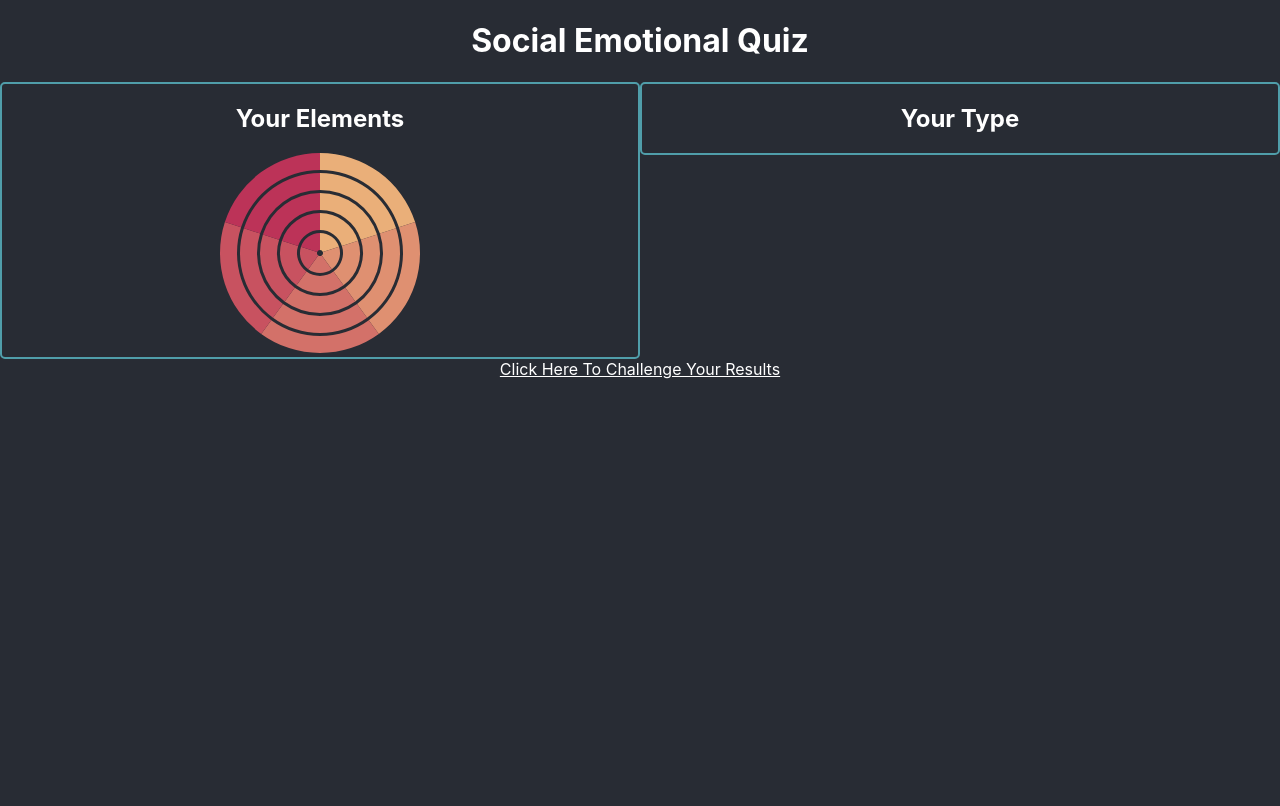
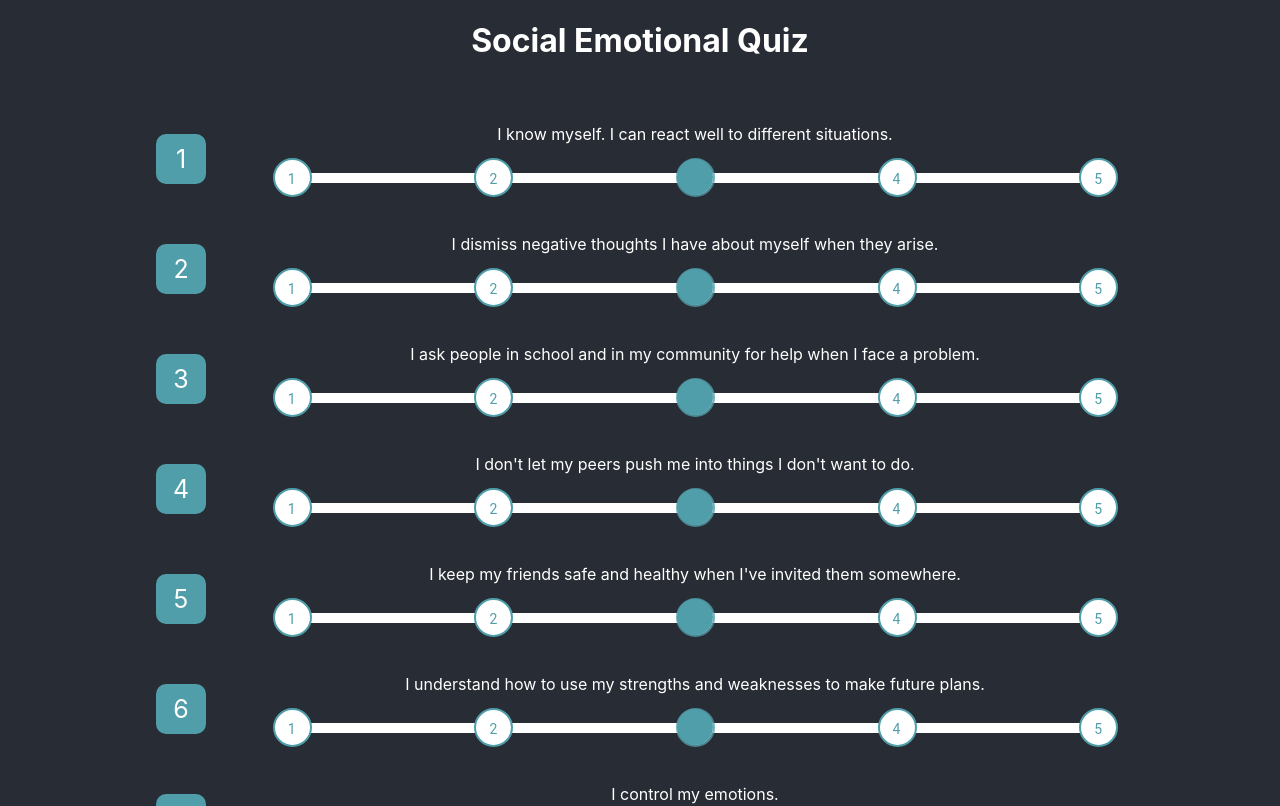
Before and after one commit to skarim9/The-Mindful-Applicant, a React (Create React App) app: page /quiz in a window 1280 px wide. Shown: the top 806 px of the page. Built offline with nearby package versions, Linux system fonts and the light colour scheme.

Commit message:
got polar chart up

```diff
--- /dev/null
+++ b/src/components/PolarAreaChart.js
@@ -0,0 +1,51 @@
+import React,{ Component } from 'react';
+import PropTypes, { number } from 'prop-types';
+import {Polar,defaults} from 'react-chartjs-2'
+//see https://github.com/jerairrest/react-chartjs-2/blob/master/example/src/components/polar.js for the shape of props that need to be passed
+/**
+ * Polar Area Chart specially customized for Mindful Applicant.
+ * Not for generic use. (need to modify the default state options otherwise)
+ */
+export default class PolarAreaChart extends Component{
+    constructor(props){
+        super(props);
+
+        this.state = {
+            options:{
+                scale:{
+
+                    ticks: {
+                        max: 5,
+                        min: 0,
+                        stepSize: 1,
+                        showLabelBackdrop:false,
+                        display:false
+                    },
+                    gridLines:{
+                        color:'#ffffff',
+                        lineWidth:1,
+                        drawBorder:false,
+                        z:1
+                    },
+                    pointLabels:{
+                        display:false
+                    }
+                }
+                // segmentShowStroke:false,
+                // scaleLineColor:"#ff",
+                // scaleOverride:true,
+                // scaleSteps:5,
+                // scaleStepWidth: 1,
+                // scaleStartValue: 1,
+                // stepped: true
+            }
+        }
+    }
+    render(){
+
+
+        return (<div>
+            <Polar data = {this.props.data} options = {this.state.options}></Polar>
+        </div>);
+    }
+}
--- a/src/components/SimplePieChart.js
+++ /dev/null
@@ -1,67 +0,0 @@
-import * as React from "react";
-import * as d3 from "d3";
-
-const data = [1, 1, 1, 1,1];
-
-export const SimplePieChart = () => {
-  const height = 200;
-  const width = 200;
-
-  let pie = d3.pie()(data);
-
-  function createSlices(num){
-    let slices = [];
-
-
-
-    for(let i = 0; i<num;i++){
-      const space = 3;
-      const start = i*100/num+space;
-      const end = start + 100/num-space;
-      slices.push(
-      <Slice key = {i+"-slice"}  pie={pie} innerRadius = {start} outerRadius={end} />
-
-      )
-    }
-
-    return (
-      <div key = {num+"UNIQUE KEY"}>
-
-    <svg height={height} width={width}>
-      <g transform={`translate(${width / 2},${height / 2})`}>
-        {slices}
-        </g>
-    </svg>
-      </div>
-    )
-  }
-
-  return (
-
-        <div>
-          {
-            createSlices(5)
-          }
-        </div>
-
-  );
-};
-
-const Slice = props => {
-  let { pie } = props;
-  let { innerRadius} = props;
-  let { outerRadius} = props;
-
-  let arc = d3
-    .arc()
-    .innerRadius(innerRadius)
-    .outerRadius(outerRadius);
-
-  let interpolate = d3.interpolateRgb("#eaaf79", "#bc3358");
-
-  return pie.map((slice, index) => {
-    let sliceColor = interpolate(index / (pie.length - 1));
-
-    return <path key = {"Path "+innerRadius+", "+outerRadius+","+sliceColor} d={arc(slice)} fill={sliceColor} />;
-  });
-};
--- a/src/points-allocation/PointsAllocation.tsx
+++ b/src/points-allocation/PointsAllocation.tsx
@@ -2,7 +2,7 @@ import React, { Component } from 'react';
 import TickBar from  './TickBar'
 import PromptBox from './prompt-box/PromptBox'
 import './point-allocation.scss'
-import { SimplePieChart } from "../components/SimplePieChart";
+import PolarAreaChart  from "../components/PolarAreaChart";
 
 import { flexbox } from '@material-ui/system';
 
@@ -14,33 +14,8 @@ export default class PointsAllocation extends Component <IAppProps,IAppState>{
 
         this.state = {
 
-        pointsToAllocate:10,
-            stats:[
-            {
-                category: "Decision Making",
-                progress:2,
-                total:5
-            },
-            {
-                category: "Self Awareness",
-                progress:3,
-                total:5
-            },
-            {
-                category: "Self Management",
-                progress:2,
-                total:5
-            },
-            {
-                category: "Social Awareness",
-                progress:4,
-                total:5
-            },
-            {
-                category: "Relationship Skills",
-                progress:1,
-                total:5
-            }]
+        pointsToAllocate:0
+
         }
     }
 
@@ -61,7 +36,6 @@ export default class PointsAllocation extends Component <IAppProps,IAppState>{
                     this.createTickBars()
                 }
 
-                <SimplePieChart/>
                 </div>
 
                 {/* Points bank */
@@ -85,7 +59,7 @@ export default class PointsAllocation extends Component <IAppProps,IAppState>{
     subtractPoint(stat:{category: string, progress:number,total:number}){
         if(stat.progress>0){//can only subtract point from stat if stat has points
             stat.progress = stat.progress-1;
-            console.log("Clicked on stat. Progress is now "+this.state.stats[0].progress)
+            console.log("Clicked on stat. Progress is now "+this.props.stats[0].progress)
             this.setState({
                 pointsToAllocate:this.state.pointsToAllocate+1
             })
@@ -98,7 +72,7 @@ export default class PointsAllocation extends Component <IAppProps,IAppState>{
     addPoint(stat:{category: string, progress:number,total:number}){
         if(this.state.pointsToAllocate>0&&stat.progress<stat.total){//add point iff stat is not full and there are points in bank
             stat.progress = stat.progress+1;
-            console.log("Clicked on stat. Progress is now "+this.state.stats[0].progress)
+            console.log("Clicked on stat. Progress is now "+this.props.stats[0].progress)
             this.setState({
                 pointsToAllocate:this.state.pointsToAllocate-1
             })
@@ -112,25 +86,25 @@ export default class PointsAllocation extends Component <IAppProps,IAppState>{
 
 
 
-        for(let i = 0; i<this.state.stats.length;i++){
+        for(let i = 0; i<this.props.stats.length;i++){
             labels.push(
-                <div  key = {this.state.stats[i].category+"-label"} className = "tick-bar-padding">
-                    {this.state.stats[i].category}
+                <div  key = {this.props.stats[i].category+"-label"} className = "tick-bar-padding">
+                    {this.props.stats[i].category}
                 </div>
             )
             tickBars.push(
-                <tr key = {this.state.stats[i].category+"-bar"} className = "tick-bar-padding" >
+                <tr key = {this.props.stats[i].category+"-bar"} className = "tick-bar-padding" >
 
 
-                        <th  className = "tick-bar-label" key = {this.state.stats[i].category+"-label"}>
-                            {this.state.stats[i].category}
+                        <th  className = "tick-bar-label" key = {this.props.stats[i].category+"-label"}>
+                            {this.props.stats[i].category}
                         </th>
                         <td className="tick-bar-block">
-                        <TickBar filledTicks={this.state.stats[i].progress} numTicks={this.state.stats[i].total}/>
+                        <TickBar filledTicks={this.props.stats[i].progress} numTicks={this.props.stats[i].total}/>
                         </td>
                         <td className="tick-bar-modifier">
-                            <button className="add-btn" onClick={(e) => this.addPoint(this.state.stats[i])}>+</button>
-                            <button className = "sub-btn"onClick={(e) => this.subtractPoint(this.state.stats[i])}>-</button>
+                            <button className="add-btn" onClick={(e) => this.addPoint(this.props.stats[i])}>+</button>
+                            <button className = "sub-btn"onClick={(e) => this.subtractPoint(this.props.stats[i])}>-</button>
 
                         </td>
 
@@ -153,12 +127,13 @@ export default class PointsAllocation extends Component <IAppProps,IAppState>{
     }
 }
 interface IAppProps{
-}
-interface IAppState{
     stats:{
         category: string,
         progress:number,
         total:number
-    }[],
+    }[]
+}
+interface IAppState{
+
     pointsToAllocate:number
 }
--- a/src/points-allocation/point-allocation.scss
+++ b/src/points-allocation/point-allocation.scss
@@ -83,6 +83,8 @@ button.button{
     font-size: 22px;
 }
 .resultsContainer{
+
     display: flex;
+    justify-content: space-evenly;
     flex-direction: row;
 }
--- a/src/quiz/Quiz.tsx
+++ b/src/quiz/Quiz.tsx
@@ -10,7 +10,7 @@ export default class Quiz extends Component <IAppProps,IAppState>{
         super(props);
         this.state = {
         name:"",
-        isShowResults:true,
+        isShowResults:false,
         questions:[
             "I know myself. I can react well to different situations.",
             "I dismiss negative thoughts I have about myself when they arise.",
--- a/src/quiz/quiz-results/QuizResults.tsx
+++ b/src/quiz/quiz-results/QuizResults.tsx
@@ -1,46 +1,96 @@
 import React, { Component } from 'react';
-import { SimplePieChart } from "../../components/SimplePieChart";
-
+import PolarAreaChart from '../../components/PolarAreaChart'
 import { BrowserRouter, Route, Switch,Link } from 'react-router-dom';
 
 import './quiz-results.scss'
-import Slider from '@material-ui/core/Slider';
 import PointsAllocation from '../../points-allocation/PointsAllocation';
 
+const colors = ["#ab8de0","#d34545","#45b0d3","#8fe891","#eac567","ac88ef"]
 
 export default class QuizResults extends Component <ResultsProps,IAppState>{
 
     constructor(props: ResultsProps){
         super(props);
-        this.state = {}
+        this.state = {
+            isAllocatePoints:false,
+            stats:[
+                {
+                    category: "Decision Making",
+                    progress:2,
+                    total:5
+                },
+                {
+                    category: "Self Awareness",
+                    progress:3,
+                    total:5
+                },
+                {
+                    category: "Self Management",
+                    progress:2,
+                    total:5
+                },
+                {
+                    category: "Social Awareness",
+                    progress:4,
+                    total:5
+                },
+                {
+                    category: "Relationship Skills",
+                    progress:1,
+                    total:5
+                }]
+        }
     }
 
+    polarChartData(){
+        let stats=[];
+        let categories=[];
+        for(let i = 0; i<this.state.stats.length;i++){
+            stats.push(this.state.stats[i].progress);
+            categories.push(this.state.stats[i].category);
+        }
+
+        let data  = {
+            datasets: [{data:stats,backgroundColor:colors,label: 'Results', borderColor:'#ffffff', borderWidth: 1}],
+            labels:categories
+        };
+        return data;
+    }
 
     render() {
+        let data = this.polarChartData();
+
         return (
             <div>
+                { this.state.isAllocatePoints?
 
+                <PointsAllocation stats = {this.state.stats}/>:
+                <div>
                     <div className="quiz-results-container">
                         <div className = "snapshot">
                             <h2>Your Elements</h2>
-                   <SimplePieChart/>
+                        <PolarAreaChart data={data}/>
                         </div>
                         <div className = "snapshot">
                             <h2>Your Type</h2>
 
                         </div>
                     </div>
-
-            <Switch>
-                <Route path="/points-reallocation" component={PointsAllocation} />
-                </Switch>
-                <Link  style = {{color:"white"}} to="/points-reallocation">Click Here To Challenge Your Results</Link>
+                    <button onClick={(e)=>{this.setState({isAllocatePoints:true})}}>Reallocate Points</button>
+                </div>
+                }
             </div>
         )
     }
 }
 interface ResultsProps{
+
 }
 interface IAppState{
-
+    isAllocatePoints:boolean,
+    stats:{
+        category: string,
+        progress:number,
+        total:number
+    }[]
 }
```
Also changed, not shown: package.json (+6 -4 lines), 1 other file (tests, documents, lock files or other folders). Lines whose indentation alone changed are shown as unchanged.
